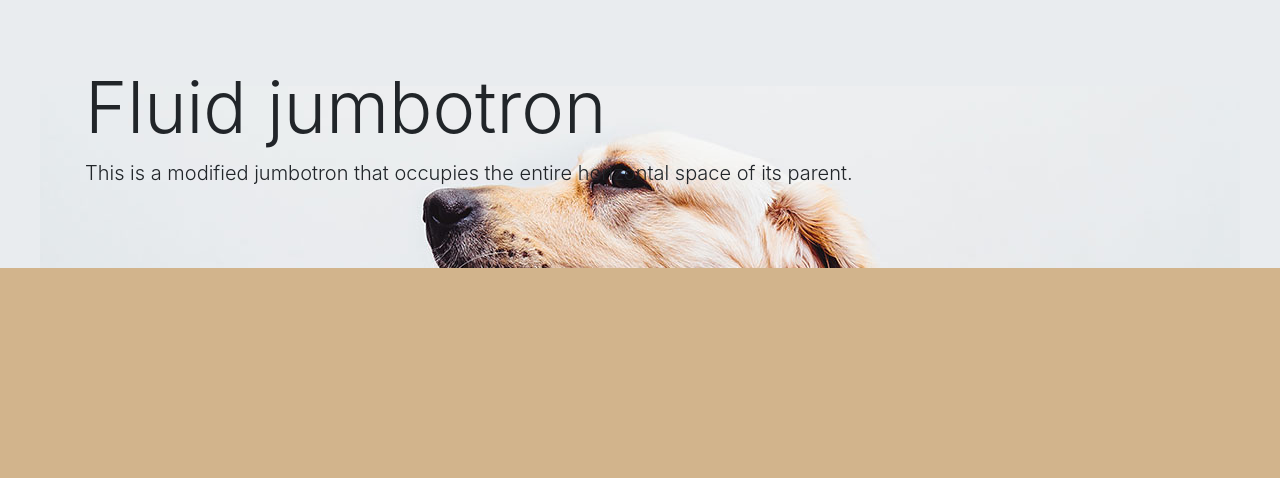
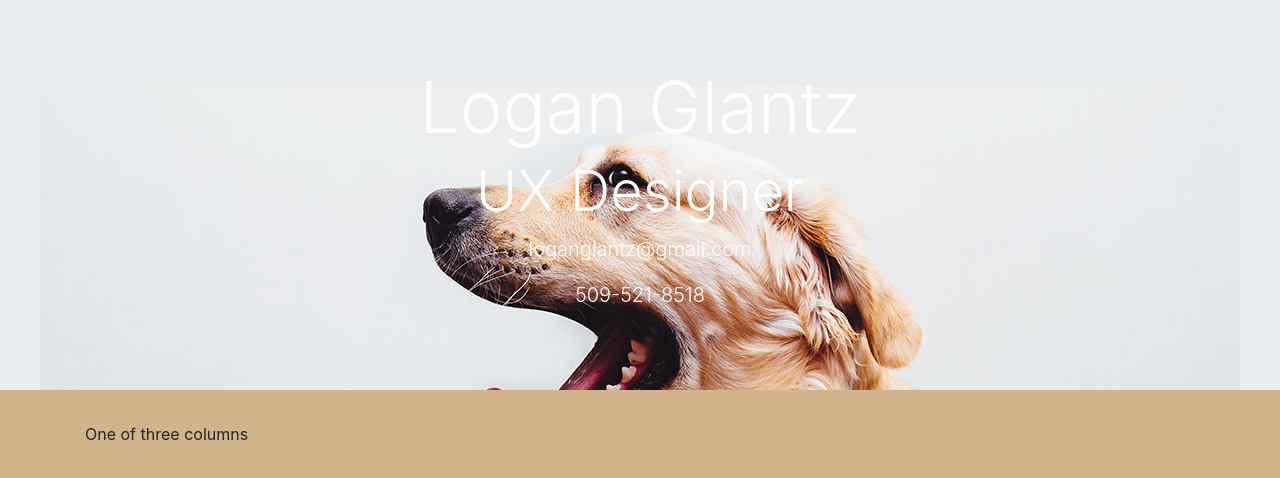
Before and after one commit to lglantz/website, a plain HTML site: page index.html in a window 1280 px wide. Drawn offline with nearby package versions, Linux system fonts and the light colour scheme.

Commit message:
Working on site

```diff
--- a/css/main.css
+++ b/css/main.css
@@ -16,6 +16,10 @@ body {
 /******************************************
 /* LAYOUT
 /*******************************************/
+.hero-text {
+  color: white;
+  text-align: center;
+}
 
 .hero-area {
   background-image: url("../imgs/dog.jpg");
@@ -30,6 +34,8 @@ body {
 }
 
 
+
+
 /******************************************
 /* ADDITIONAL STYLES
 /*******************************************/
--- a/index.html
+++ b/index.html
@@ -19,10 +19,19 @@
 
   <body>
 
+    <!-- Hero area -->
     <div class="jumbotron jumbotron-fluid hero-area">
-      <div class="container">
-        <h1 class="display-3">Fluid jumbotron</h1>
-        <p class="lead">This is a modified jumbotron that occupies the entire horizontal space of its parent.</p>
+      <h1 class="display-3 hero-text">Logan Glantz</h1>
+      <h1 class="display-4 hero-text">UX Designer</h1>
+      <p class="lead hero-text">loganglantz@gmail.com</p>
+      <p class="lead hero-text"> 509-521-8518</p>
+    </div>
+
+    <div class="container">
+      <div class="row">
+        <div class="col align-self-center test">
+          One of three columns
+        </div>
       </div>
     </div>
 
```
